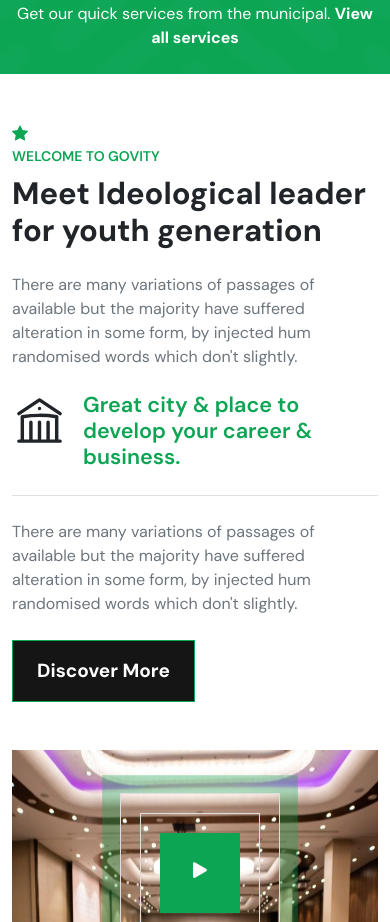
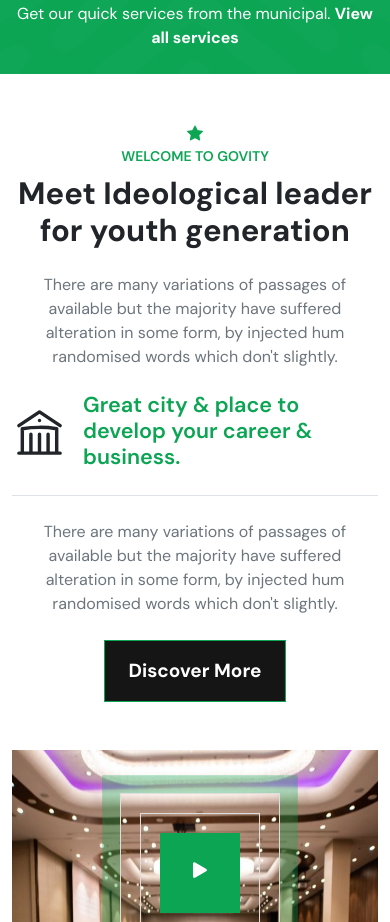
Before and after one commit to Deniya-Edwinraj/UrbanGov, a React (Vite) app: page / in a window 390 px wide. Shown: the part 2180-3102 px from the top of the page. Built offline with nearby package versions, Linux system fonts and the light colour scheme.

Commit message:
about section mobile view

```diff
--- a/src/Pages/Home.jsx
+++ b/src/Pages/Home.jsx
@@ -394,7 +394,7 @@ const Home = () => {
             </div>
 
             {/* RIGHT COLUMN */}
-            <div className="col-md-6 text-start d-flex flex-column justify-content-center order-1 order-lg-2">
+            <div className="col-md-6 text-center text-md-start d-flex flex-column justify-content-center order-1 order-lg-2">
               <span>
                 <i className="bi bi-star-fill highlight"></i>
               </span>
@@ -413,7 +413,7 @@ const Home = () => {
                 randomised words which don't slightly.
               </p>
 
-              <div className="d-flex align-items-start gap-3 border-bottom pb-4 mb-4">
+              <div className="d-flex align-items-md-start align-items-center  gap-3 border-bottom pb-4 mb-4">
                 <div className="rounded-3 d-inline-flex align-items-center justify-content-center">
                   <svg
                     xmlns="http://www.w3.org/2000/svg"
@@ -432,7 +432,7 @@ const Home = () => {
                     />
                   </svg>
                 </div>
-                <h4 className="highlight fw-semibold mb-0">
+                <h4 className="highlight text-start fw-semibold mb-0">
                   Great city & place to develop your career & business.
                 </h4>
               </div>
@@ -441,7 +441,7 @@ const Home = () => {
                 majority have suffered alteration in some form, by injected hum
                 randomised words which don't slightly.
               </p>
-              <div className="d-flex align-items-center gap-4 flex-wrap">
+              <div className="d-flex align-items-center justify-content-center justify-content-md-start gap-4 flex-wrap">
                 <button
                   className="btn btn-lg button fw-bold rounded-0 px-4 py-3 text-white position-relative overflow-hidden"
                   onClick={() => alert("CTA clicked")}
```
